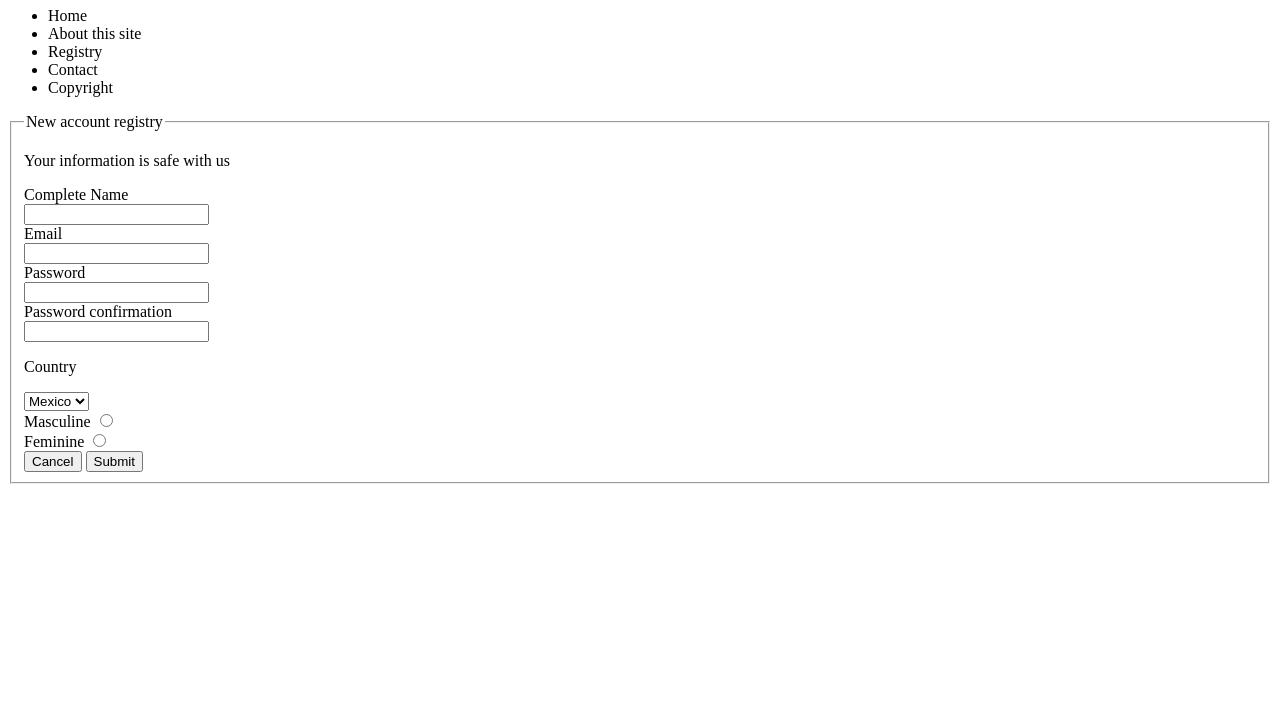
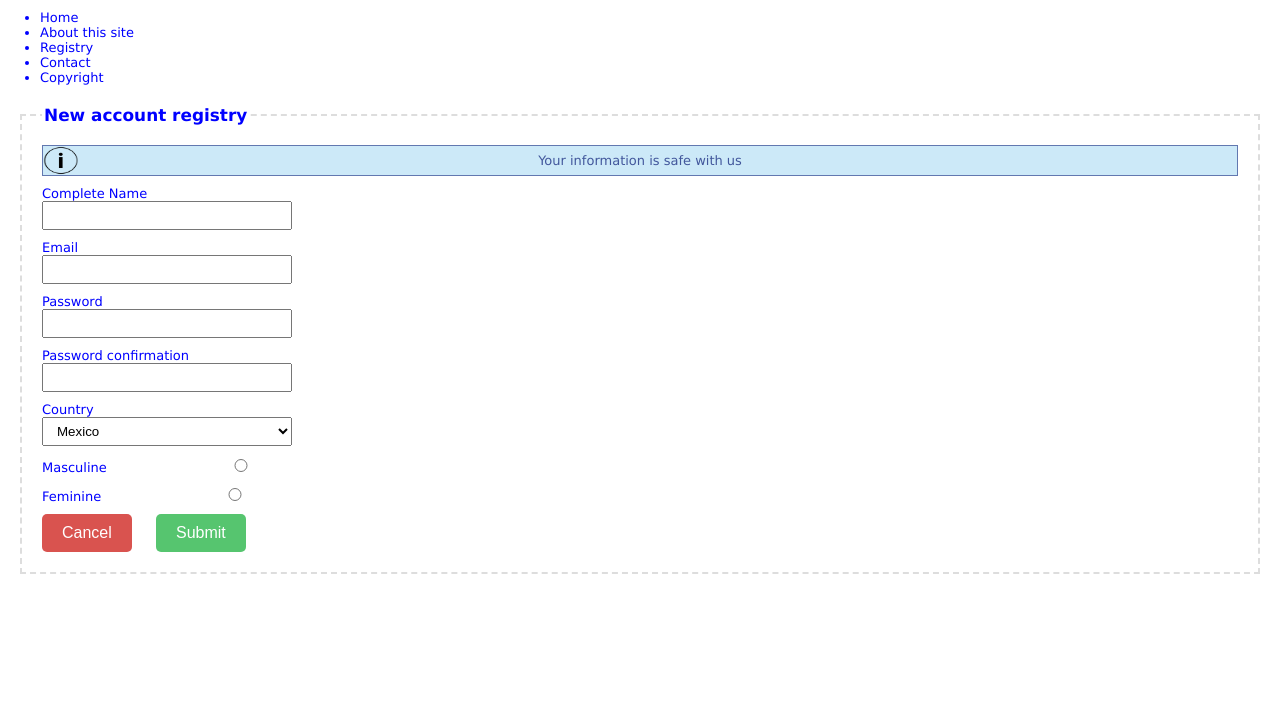
Before and after one commit to amionej/ClassExcercise, a plain HTML site: page index.html in a window 1280 px wide. Shown: the part 73-800 px from the top of the page. Drawn offline with Linux system fonts and the light colour scheme.

Commit message:
Last Commit

```diff
--- a/css/main.css
+++ b/css/main.css
@@ -0,0 +1,88 @@
+/*elementt{
+    /*mbappe --> margin -> border -> padding
+    padding: 10px;
+    padding-top: 5px;
+    padding-right: 15px;
+    padding: 5px 15px 10px 20px; /*top right bottom left, clockwise
+    padding: 20px 5px; /*top-bottom and right-left
+    border: 1px solid blue; /*size type color*//*color may be #fffff or rgb(255,255,255)
+}*/
+* {
+    box-sizing: border-box;
+}
+
+body {
+    margin: 0;
+    padding: 0;
+    color: blue; /*will affect everything in the body*/
+    font-size: 13px;
+    font-family: Verdana, sans-serif; /*sans-serif is the version without decorations*/
+}
+
+h1{
+    padding: 20px;
+    margin: 0;
+    color: white;
+    background-color: #55b3c5;
+}
+
+fieldset{
+    border: 2px dashed #DDD;
+    margin: 20px;
+    padding: 20px;
+}
+
+legend{
+    font-size: 1.3em;
+    font-weight: 900; /*1-999, boldness*/
+}
+
+fieldset > div.info {
+    /*affects the immediate divs in a fieldset. Doesn't affect divs inside other elements in the fieldset*/
+    border: 1px solid #6278b0;
+    padding: 7px;
+    color: #42579C;
+    text-align: center;
+    background-image: url('../assets/info.png');
+    background-repeat: no-repeat;
+    background-position: center left;
+    background-size: 3% 100%;
+    background-color: #cce9f8;
+    /* also can be put as: background-image: url('../assets/info.png') no-repeat center left blue*/
+}
+
+fieldset div.lab{
+    padding-top: 10px;
+}
+
+/*fieldset div{
+    /*targets all the divs inside
+}
+fieldset div .info{
+    /*divs in fieldset that have class info
+}*/
+
+.formElement, select { /*for 2 separate things*/
+    padding: 5px 10px;
+    width: 250px;
+}
+
+#submitButton{
+    background-color: #56c56f;
+}
+#cancelButton{
+    background-color: #d9534f;
+    margin-right: 20px;
+}
+.formButton{
+    text-align: center;
+    padding: 10px 20px;
+    font-size: 16px;
+    border: 0;
+    border-radius: 5px;
+    color: white;
+}
+.formButton:hover{
+    cursor: pointer;
+    color: yellow;
+}
--- a/index.html
+++ b/index.html
@@ -2,6 +2,7 @@
 <html lang="en">
 	<head>
     <meta charset="utf-8">
+    <link type= "text/css" href = "./css/main.css" rel="stylesheet">
 		<title>Title of Page</title>
 	</head>
 	<body>
@@ -16,33 +17,33 @@
     <form>
       <fieldset>
         <legend>New account registry</legend>
-        <p>Your information is safe with us</p>
-          <div>
+        <div class = "info">Your information is safe with us</div>
+        <div class = "lab">
             <label for="complete-name">Complete Name</label>
         </div>
         <div>
-            <input type="text" name="complete-name">
+          <input id = "inp" class ="formElement" type="text" name="complete-name">
         </div>
-          <div>
+        <div class = "lab">
           <label for="email">Email</label>
         </div>
         <div>
-            <input type="email" name="email">
+          <input id = "inp" class ="formElement" type="email" name="email">
         </div>
-          <div>
+        <div class = "lab">
           <label for="password">Password</label>
         </div>
         <div>
-            <input type="password" name="password">
+          <input id = "inp" class ="formElement" type="password" name="password">
         </div>
-          <div>
+        <div class = "lab">
           <label for="confirmpassword">Password confirmation</label>
         </div>
         <div>
-            <input type="password" name="confirmpassword">
+          <input id = "inp" class ="formElement" type="password" name="confirmpassword">
         </div>
-          <div>
-            <p>Country</p>
+        <div class = "lab">
+          Country
         </div>
         <div>
           <select>
@@ -54,17 +55,17 @@
              </option>
           </select>
         </div>
-          <div>
+        <div class = "lab">
           <label for="male">Masculine</label>
-            <input type="radio" id="male" name="sex">
+          <input id = "inp" class ="formElement" type="radio" id="male" name="sex">
         </div>
-          <div>
+        <div class = "lab">
           <label for="female">Feminine</label>
-            <input type="radio" id = "female" name="sex">
+          <input id = "inp" class ="formElement" type="radio" id = "female" name="sex">
         </div>
-          <div>
-            <button type="button">Cancel</button>
-            <button type="submit">Submit</button>
+        <div class = "lab">
+          <button class = "formButton" id = "cancelButton" type="button">Cancel</button>
+          <button class = "formButton" id = "submitButton" type="submit">Submit</button>
         </div>
       </fieldset>
     </form>
```
Also changed, not shown: assets/info.png (added). Lines whose indentation alone changed are shown as unchanged.
